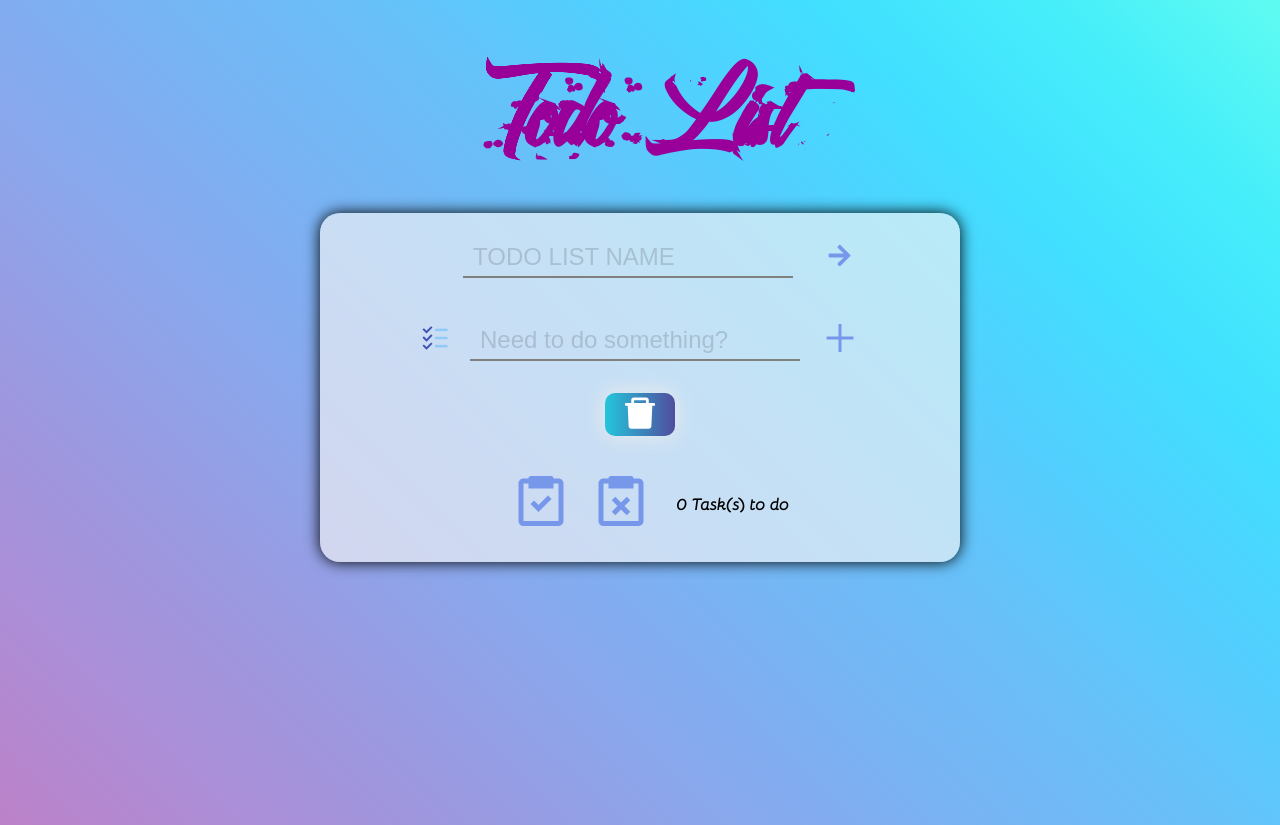
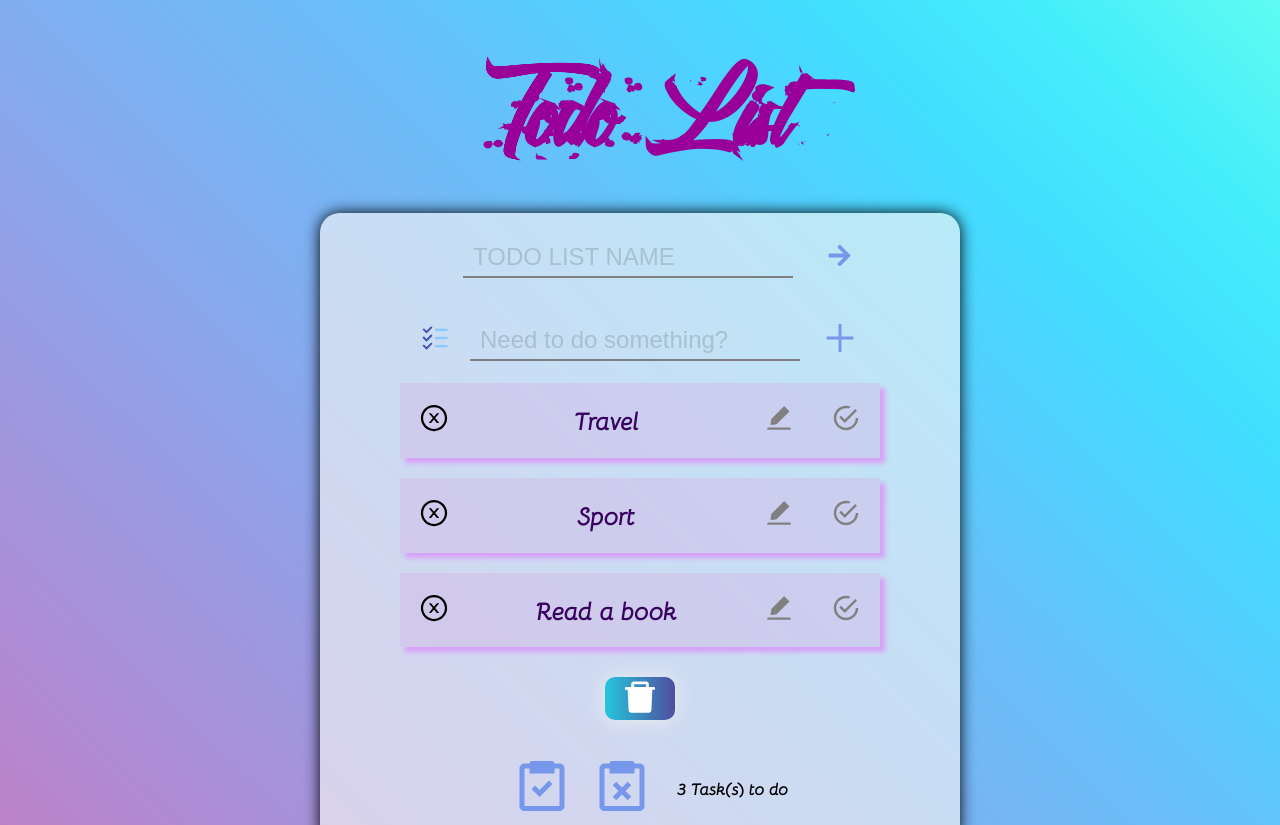
Before and after one commit to daryldixon1994/REDUX-CHECKPOINT, a React (Create React App) app: page / in a window 1280 px wide. Shown: the top 825 px of the page. Built offline with nearby package versions, Linux system fonts and the light colour scheme.

Commit message:
editting toggle between done and undone tasks

```diff
--- a/src/Components/Footer/Footer.js
+++ b/src/Components/Footer/Footer.js
@@ -15,7 +15,7 @@ function Footer() {
     const doneTasks = useSelector((state) => state.taskIsDone.done);
     const notDoneTasks = useSelector((state) => state.taskNotDone.notDone);
     const todoList = useSelector((state) => state.ToDoElement);
-    console.log(todoList.length);
+
     const handelClick = () => {
         dispatch(DeselectALL());
     };
--- a/src/Components/MainSection/TodoList/TodoList.js
+++ b/src/Components/MainSection/TodoList/TodoList.js
@@ -1,19 +1,23 @@
 import React from "react";
 import { useSelector } from "react-redux";
 import TodoItem from "../TodoItem/TodoItem";
-import {AiFillDelete} from 'react-icons/ai'
-import {useDispatch} from 'react-redux'
-import {removeAll} from '../../../Redux/actions'
+import { AiFillDelete } from "react-icons/ai";
+import { useDispatch } from "react-redux";
+import { removeAll } from "../../../Redux/actions";
 import "./TodoList.css";
 
 const TodoList = () => {
     const todoList = useSelector((state) => state.ToDoElement);
     const doneTasks = useSelector((state) => state.taskIsDone.done);
     const notDoneTasks = useSelector((state) => state.taskNotDone.notDone);
-    const dispatch = useDispatch()
-    const handelClick =()=> {
-        dispatch(removeAll())
-    }
+
+    console.log("doneTasks", doneTasks);
+    console.log("notDoneTasks", notDoneTasks);
+
+    const dispatch = useDispatch();
+    const handelClick = () => {
+        dispatch(removeAll());
+    };
     return (
         <div className="td-list-container">
             <div>
@@ -51,10 +55,15 @@ const TodoList = () => {
                           </div>
                       ))}
             </div>
-            <div className="tbnou">
-                <button type="button" className='btn-grad' onClick={handelClick}><AiFillDelete size={40}/></button>
+            <div>
+                <button
+                    type="button"
+                    className="btn-grad"
+                    onClick={handelClick}
+                >
+                    <AiFillDelete size={40} />
+                </button>
             </div>
-
         </div>
     );
 };
--- a/src/Redux/reducers/ToDoElement.js
+++ b/src/Redux/reducers/ToDoElement.js
@@ -7,12 +7,30 @@ import {
     EDIT_TASK,
     SET_NEW_TASK,
     SUBMIT_Task,
-    REMOVE_ALL
+    REMOVE_ALL,
 } from "../constants/actions-type";
-const initState = [];
+const initState = [
+    {
+        task: "Travel",
+        id: 12121,
+        isDone: false,
+        edit: false,
+    },
+    {
+        task: "Sport",
+        id: 28548,
+        isDone: false,
+        edit: false,
+    },
+    {
+        task: "Read a book",
+        id: 32599,
+        isDone: false,
+        edit: false,
+    },
+];
 
 const ToDoElement = (state = initState, action) => {
-
     let { type, newTask, pos, payload, editStatut, e, eltPos, load } = action;
     switch (type) {
         case ADD_TODO:
@@ -44,7 +62,7 @@ const ToDoElement = (state = initState, action) => {
                 elt.id === load ? { ...elt, edit: !elt.edit } : elt
             );
         case REMOVE_ALL:
-            return state = []
+            return (state = []);
         default:
             return state;
     }
--- a/src/Redux/reducers/taskIsDone.js
+++ b/src/Redux/reducers/taskIsDone.js
@@ -1,4 +1,4 @@
-import { FINISHED_TASK} from "../constants/actions-type";
+import { FINISHED_TASK, SHOW_UNFINISHED_TASK } from "../constants/actions-type";
 const initState = {
     done: false,
 };
@@ -7,6 +7,8 @@ const taskIsDone = (state = initState, action) => {
     switch (type) {
         case FINISHED_TASK:
             return { done: !state.done };
+        case SHOW_UNFINISHED_TASK:
+            return { done: false };
         default:
             return state;
     }
--- a/src/Redux/reducers/taskNotDone.js
+++ b/src/Redux/reducers/taskNotDone.js
@@ -1,4 +1,4 @@
-import { SHOW_UNFINISHED_TASK } from "../constants/actions-type";
+import { SHOW_UNFINISHED_TASK, FINISHED_TASK } from "../constants/actions-type";
 const initState = {
     notDone: false,
 };
@@ -7,6 +7,8 @@ const taskNotDone = (state = initState, action) => {
     switch (type) {
         case SHOW_UNFINISHED_TASK:
             return { notDone: !state.notDone };
+        case FINISHED_TASK:
+            return { notDone: false };
         default:
             return state;
     }
```
Lines whose indentation alone changed are shown as unchanged.
